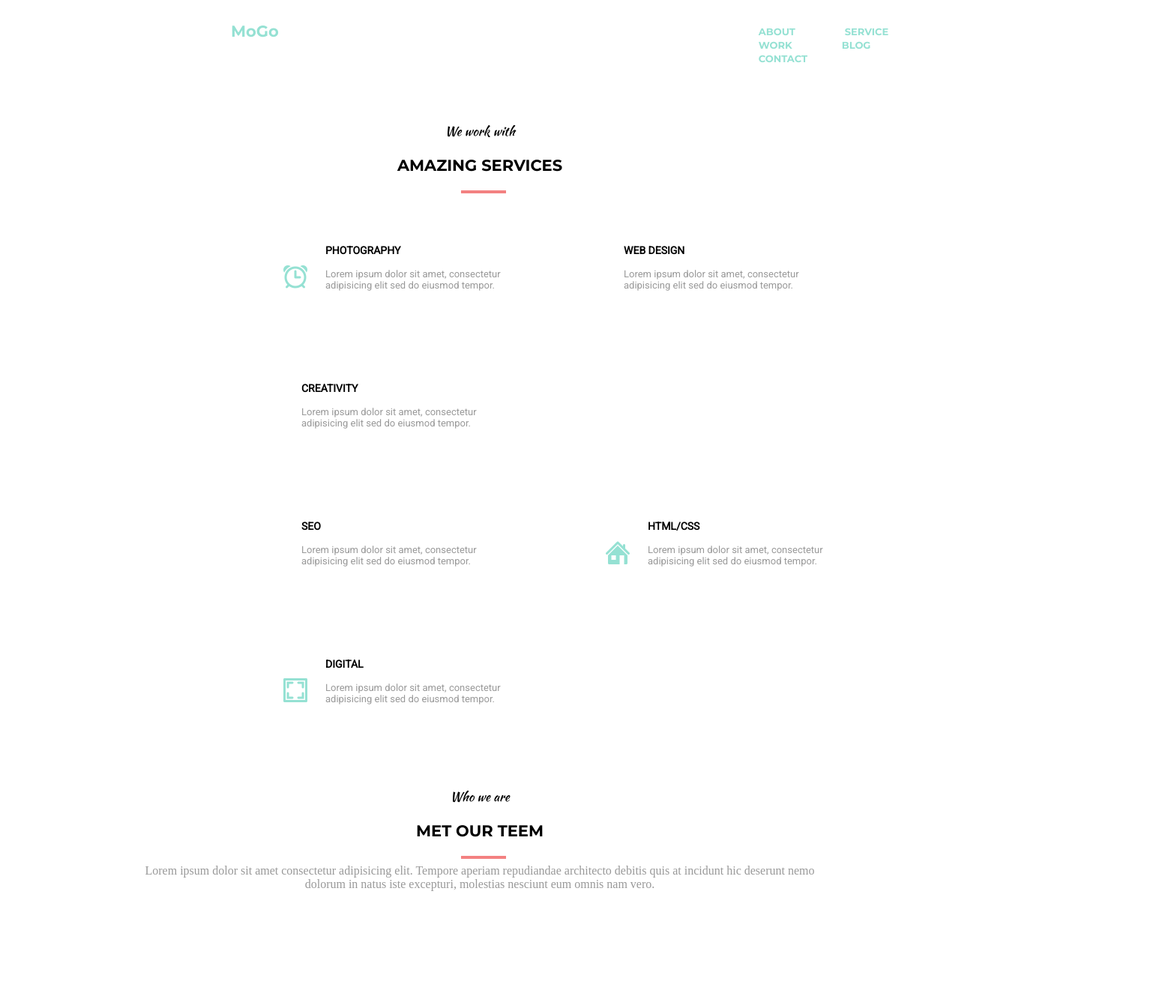
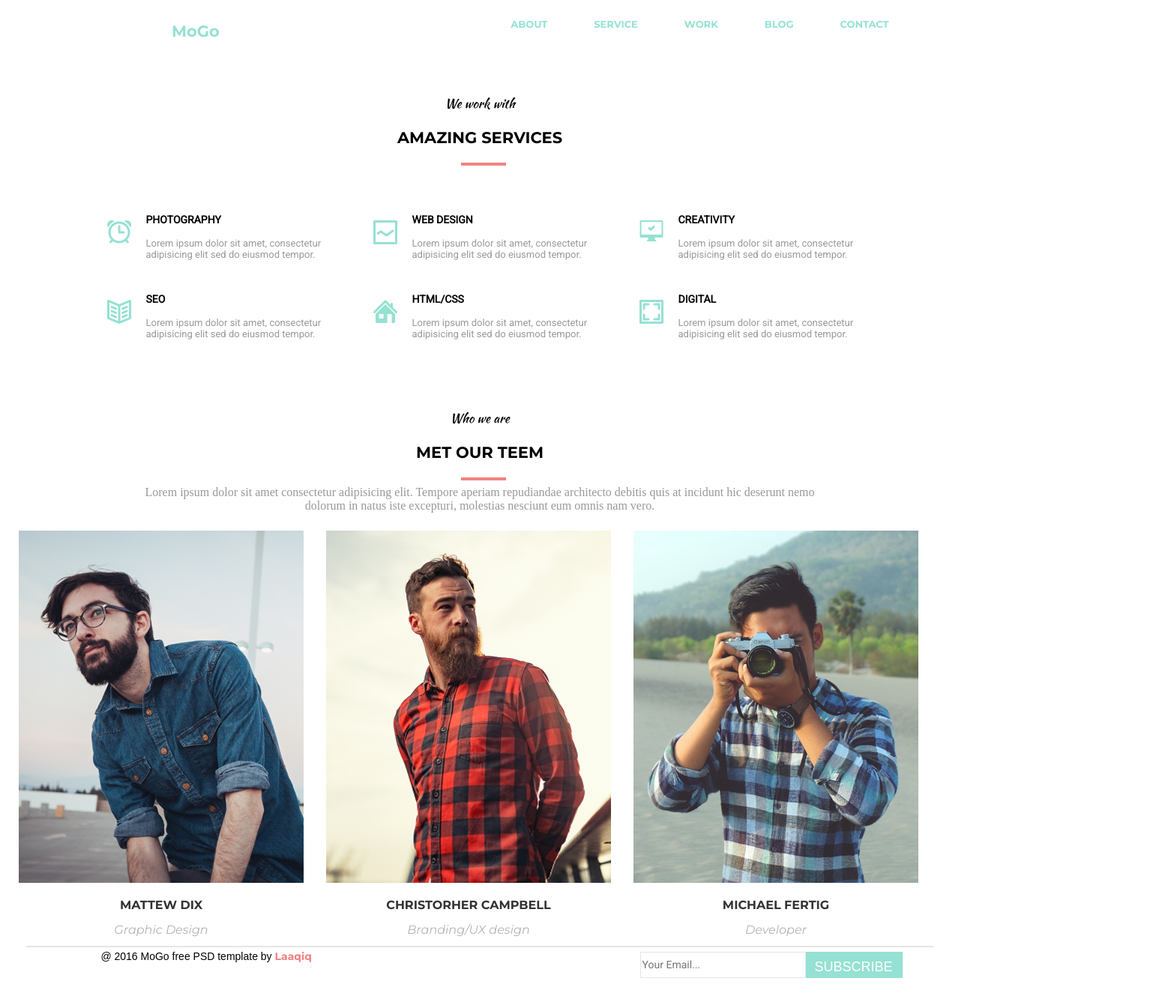
Before and after one commit to Agent222222/Agent222222.github.io, a plain HTML site: page index.html in a window 1280 px wide. Shown: the top 1329 px of the page at 75% size, 1558 px wide, since content can reach past the window. Drawn offline with Linux system fonts and the light colour scheme.

Commit message:
Add files via upload

```diff
--- a/index.html
+++ b/index.html
@@ -20,11 +20,11 @@
       </div>
       <div class="List">
         <ul>
-        <li><a href="#">ABOUT</a></li>
-        <li><a href="#">SERVICE</a></li>
-        <li><a href="#">WORK</a></li>
-        <li><a href="#">BLOG</a></li>
-        <li><a href="#">CONTACT</a></li>
+        <li><a class="a" href="#">ABOUT</a></li>
+        <li><a class="a" href="#">SERVICE</a></li>
+        <li><a class="a" href="#">WORK</a></li>
+        <li><a class="a" href="#">BLOG</a></li>
+        <li><a class="a" href="#">CONTACT</a></li>
         </ul>
       </div>
   </div>
@@ -44,14 +44,14 @@
       </div>
       <div class="task">
           <div class="photo">
-        <img src="./LINE GRAPH.png" alt=""></div>
+        <img src="./LINE.png" alt=""></div>
         <div class="tosk">
           <b>WEB DESIGN</b>
           <div class="text">Lorem ipsum dolor sit amet, consectetur adipisicing elit sed do eiusmod tempor.</div></div>
       </div>
       <div class="task">
           <div class="photo">
-           <img src="./COMPUTER .png" alt=""></div>
+           <img src="./COMPUT.png" alt=""></div>
            <div class="tosk">
           <b>CREATIVITY</b>
           <div class="text">Lorem ipsum dolor sit amet, consectetur adipisicing elit sed do eiusmod tempor.</div></div>
@@ -60,7 +60,7 @@
   <div class="one">
    <div class="task">
        <div class="photo">
-       <img src="./BOOK 2.png" alt=""></div>
+       <img src="./BOOK.png" alt=""></div>
        <div class="tosk">
        <b>SEO</b>
        <div class="text">Lorem ipsum dolor sit amet, consectetur adipisicing elit sed do eiusmod tempor.</div></div>
@@ -83,7 +83,7 @@
   </div>
   <div class="big-three">
   <div class="Title">
-        <div class="first-2">Who we are</div>
+        <div class="first">Who we are</div>
         <p>MET OUR TEEM</p>
        <h6>i</h6>
   </div>
@@ -140,7 +140,7 @@
       <h5>i</h5>
       <div class="BTN">
       <footer>@ 2016 MoGo free PSD template by <a class="god" href="#">Laaqiq</a></footer>
-      <p class="p">SUBSCRIBE<input type="text" placeholder="Your Email..."></p>
+     <div class="footer"><p class="p"><button class="btn">SUBSCRIBE</button><input type="text" placeholder="Your Email..."></p></div>
      </div>
     </div>
 </body>
--- a/style.css
+++ b/style.css
@@ -2,31 +2,69 @@ h3{
     font-size: 21px;
     color: #95e1d3;
     font-family: 'Montserrat';
-    margin-left: 300px;
-    margin-right: 600px;
 }
 
+.Name{
+    width: 40%;
+    display: flex;
+    justify-content: center;
+}
 ul{
-    margin-top: 25px;
+ display: flex;
+ flex-direction: row;
+ justify-content:flex-end;
+ width: 100%;
 }
 
 .big-one{
-  display: flex;
-  justify-content: start;
+ display: flex;
+ flex-direction: row;
 }
 
-.List :hover{
-color: #f38181;
-text-decoration: underline;
+.List{
+    width: 50%;
 }
 
+a:hover{
+    color: #f38181;
+}
+
+.a{
+    display: inline-block;
+    color: #95e1d3;
+    line-height: 1;
+    text-decoration:none;
+    cursor: pointer;
+    position:relative;
+}
+.a:after {
+    color: #f38181;
+    background-color: #f38181;
+    display: block;
+    content: "";
+    height: 2px;
+    width: 0%;
+    left:50%;
+    position:absolute;
+    -webkit-transition: width .3s ease-in-out;
+    -moz--transition: width .3s ease-in-out;
+    transition: width .3s ease-in-out;
+    -webkit-transform:translateX(-50%);
+    -moz-transform:translateX(-50%);
+    transform:translateX(-50%);
+}
+.a:hover:after,
+.a:focus:after {
+    width: 100%;
+}
 li{
     list-style-type: none;
-    display: inline-block;
-    margin-right: 62px;
+    flex-direction: row;
+    margin-left: 62px;
     font-size: 13px;
     font-family: 'Montserrat', sans-serif;
     font-weight: lighter;
+    justify-content: flex-end;
 }
 
 a{
@@ -40,7 +78,7 @@ a{
     font-size: 17px;
     display: flex;
     justify-content: center;
-    margin-top:60px;
+    margin-top:4%;
 }
 
 p{
@@ -50,29 +88,30 @@ p{
     justify-content: center;
 }
 
-.first-2{
-    font-family: 'Kaushan Script', cursive;
-    font-size: 17px;
-    display: flex;
-    justify-content: center;
-    margin-top: 50px;
-}
-
 .task{
-   display: inline-block;
   width: 355px;
-  margin-right: 71px;
   top: 70px;
-  margin-top: 60px;
+  display: flex;
+  justify-content: flex-end;
 }
 
 .tosk{
 display: inline-block;
 width: 268px;
 }
+
+.big-two{
+  display: flex;
+  flex-direction: column;
+  align-items: center;
+  margin-top: 5%;
+}
+
 .one{
-    margin-left: 370px;
+  display: flex;
+  flex-direction: row;
 }
+
 .Title{
     display: block;
 }
@@ -109,21 +148,22 @@ b{
 }
 
 .big-four{
-    margin: 30px 0px 80px 0px;
+    display: flex;
+    justify-content: center;
 }
 
 .holder{
     position:relative;
     width:380px;
     height:470px;
-    background-image: url(./Layer\ 16.png);
+    background-image: url(./layer16.png);
 }
 .block{
     position:absolute;
-    left:0;
-    bottom:0;
-    right:0;
-    top:0;
+    left:-10px;
+    bottom:10px;
+    right:10px;
+    top:-10px;
     background-image: linear-gradient(to bottom, rgb(240, 101, 101, 0.7), rgb(240, 112, 103, 0.7), rgb(239, 123, 104, 0.7), rgb(239, 134, 106, 0.7), rgb(239, 145, 107, 0.7), rgb(239, 156, 109, 0.7), rgb(238, 168, 110, 0.7), rgb(238, 179, 112, 0.7), rgb(238, 190, 113, 0.7), rgb(238, 201, 115, 0.7), rgb(237, 212, 116, 0.7), rgb(237, 223, 118, 0.7));
     padding:5px;
     display:none;
@@ -136,14 +176,14 @@ b{
     position:relative;
     width:380px;
     height:470px;
-    background-image: url(./Layer\ 18.png);
+    background-image: url(./layer18.png);
 }
 .block1{
     position:absolute;
-    left:0;
-    bottom:0;
-    right:0;
-    top:0;
+    left:-10px;
+    bottom:10px;
+    right:10px;
+    top:-10px;
     background-image: linear-gradient(to bottom, rgb(240, 101, 101, 0.7), rgb(240, 112, 103, 0.7), rgb(239, 123, 104, 0.7), rgb(239, 134, 106, 0.7), rgb(239, 145, 107, 0.7), rgb(239, 156, 109, 0.7), rgb(238, 168, 110, 0.7), rgb(238, 179, 112, 0.7), rgb(238, 190, 113, 0.7), rgb(238, 201, 115, 0.7), rgb(237, 212, 116, 0.7), rgb(237, 223, 118, 0.7));
     padding:5px;
     display:none;
@@ -156,14 +196,14 @@ b{
     position:relative;
     width:380px;
     height:470px;
-    background-image: url(./Layer\ 19.png);
+    background-image: url(./layer19.png);
 }
 .block2{
     position:absolute;
-    left:0;
-    bottom:0;
-    right:0;
-    top:0;
+    left:-10px;
+    bottom:10px;
+    right:10px;
+    top:-10px;
     background-image: linear-gradient(to bottom, rgb(240, 101, 101, 0.7), rgb(240, 112, 103, 0.7), rgb(239, 123, 104, 0.7), rgb(239, 134, 106, 0.7), rgb(239, 145, 107, 0.7), rgb(239, 156, 109, 0.7), rgb(238, 168, 110, 0.7), rgb(238, 179, 112, 0.7), rgb(238, 190, 113, 0.7), rgb(238, 201, 115, 0.7), rgb(237, 212, 116, 0.7), rgb(237, 223, 118, 0.7));
     padding:5px;
     display:none;
@@ -194,7 +234,6 @@ h4{
     width: 380px;
     display: inline-block;
     margin-right: 30px;
-    margin-left: 340px;
 }
 .people{
     font-family: 'Montserrat';
@@ -243,19 +282,29 @@ h5{
     height: 2px;
     font-size: 2px;
     width:1210px;
-   margin-left:340px;
 }
 
 .god{
     color: #f38181;
     font-weight: lighter;
 }
+
+.big-five{
+    display: flex;
+    align-items: center;
+    flex-direction: column;
+}
+
 footer{
-    margin: 10px 0px 40px 350px;
     font-size: 14px;
     font-family: Arial;
-    width: 300px;
+    width: 56.9%;
     display: inline-block;
+    margin-left: 10%;
+}
+
+.footer{
+    width: 30%;
 }
 
 .BTN{
@@ -264,21 +313,25 @@ footer{
     width: 100%;
 }
 .p{
-    display: flex;
     flex-direction: row-reverse;
-    justify-content: center;
+    justify-content: flex-end;
     width: 350px;
-    margin: 10px 0px 40px 550px;
-    background-color: #95e1d3;
-    color: white;
-    font-size: 20px;
     height: 35px;
+    margin-top: 3px;
+}
+
+.btn{
+   color: white;
+   font-size: 18px;
+   padding: 10px 13px 7px 12px;
+   background-color: #95e1d3;
+   border: none;
+   font-weight: 500;
 }
 input{
     height: 31px;
     width: 230px;
     border: 1px solid #e5e5e5;
-    color: #e5e5e5;
     font-family: 'Roboto', sans-serif;
     font-size: 14px;
 }
```
